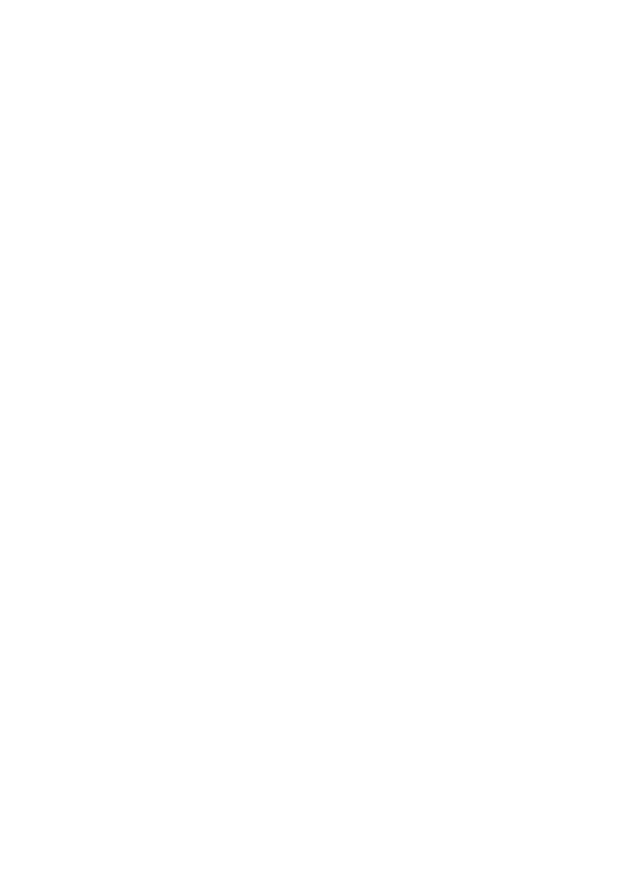
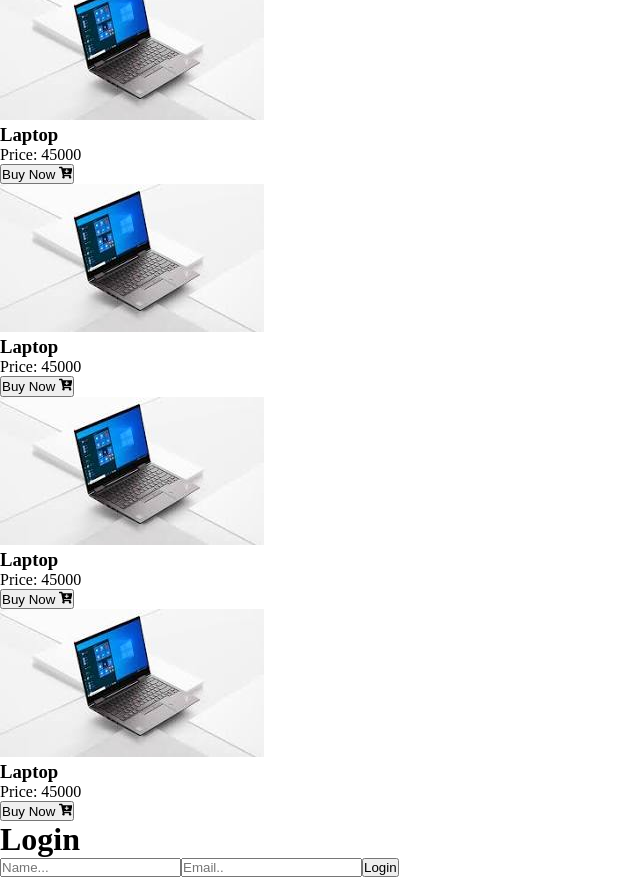
Before and after one commit to OIC-Hub/october_react, a React (Vite) app: page / in a window 1280 px wide. Shown: the part 220-1097 px from the top of the page, without its empty margins (0-640 px from the left). Before the commit the page ends 800 px from the top, so only its background shows below. Built offline with nearby package versions, Linux system fonts and the light colour scheme.

Commit message:
Form handling

```diff
--- a/package.json
+++ b/package.json
@@ -11,7 +11,8 @@
   },
   "dependencies": {
     "react": "^19.1.1",
-    "react-dom": "^19.1.1"
+    "react-dom": "^19.1.1",
+    "react-icons": "^5.5.0"
   },
   "devDependencies": {
     "@eslint/js": "^9.36.0",
--- a/src/App.jsx
+++ b/src/App.jsx
@@ -1,5 +1,7 @@
 import './App.css'
 import Button from './components/Button'
+import Cards from './components/Cards'
+import Form from './components/Form'
 
 function App() {
 
@@ -8,6 +10,8 @@
     <>
       <h1>Hello React!</h1>
       <Button />
+      <Cards />
+      <Form />
     </>
   )
 }
--- /dev/null
+++ b/src/components/Cards.jsx
@@ -0,0 +1,52 @@
+import React from 'react'
+import Laptop from "/laptop1.jpg"
+import { FaCartPlus } from "react-icons/fa";
+
+const Cards = () => {
+    const cardData = [
+      {
+        id: 1,
+        title: "Laptop",
+        price: 45000,
+        img: "/laptop1.jpg",
+      },
+      {
+        id: 2,
+        title: "Laptop",
+        price: 45000,
+        img: "/laptop1.jpg",
+      },
+      {
+        id: 3,
+        title: "Laptop",
+        price: 45000,
+        img: "/laptop1.jpg",
+      },
+      {
+        id: 4,
+        title: "Laptop",
+        price: 45000,
+        img: "/laptop1.jpg",
+      },
+    ];
+        const handleBuy = () => {
+          localStorage.setItem("cardData", JSON.stringify(cardData));
+          alert("Item added to cart");
+        };
+  return (
+    <>
+      {cardData.map((card, index) => (
+        <div key={index}>
+          <img src={Laptop} alt="Laptop" />
+          <h3>{card.title}</h3>
+          <p>Price: {card.price}</p>
+          <button onClick={handleBuy}>
+            Buy Now <FaCartPlus />{" "}
+          </button>
+        </div>
+      ))}
+    </>
+  );
+}
+
+export default Cards
--- /dev/null
+++ b/src/components/Form.jsx
@@ -0,0 +1,24 @@
+import React, { useState } from 'react'
+
+const Form = () => {
+    const [name, setName] = useState("")
+    const [email, setEmail] = useState("")
+    const handleSubmit = () =>{
+       localStorage.setItem("user", JSON.stringify({name, email}))
+       console.log(name, email);
+
+    }
+  return (
+    <>
+     <div>
+        <h1>Login</h1>
+        <input type="text" placeholder='Name...' value={name} onChange={(e)=>setName(e.target.value)}  />
+        <input type="text" placeholder='Email..' value={email} onChange={(e)=>setEmail(e.target.value)} />
+        <button onClick={handleSubmit}>Login</button>
+     </div>
+
+    </>
+  )
+}
+
+export default Form
```
Also changed, not shown: 1 other file (tests, documents, lock files or other folders).
